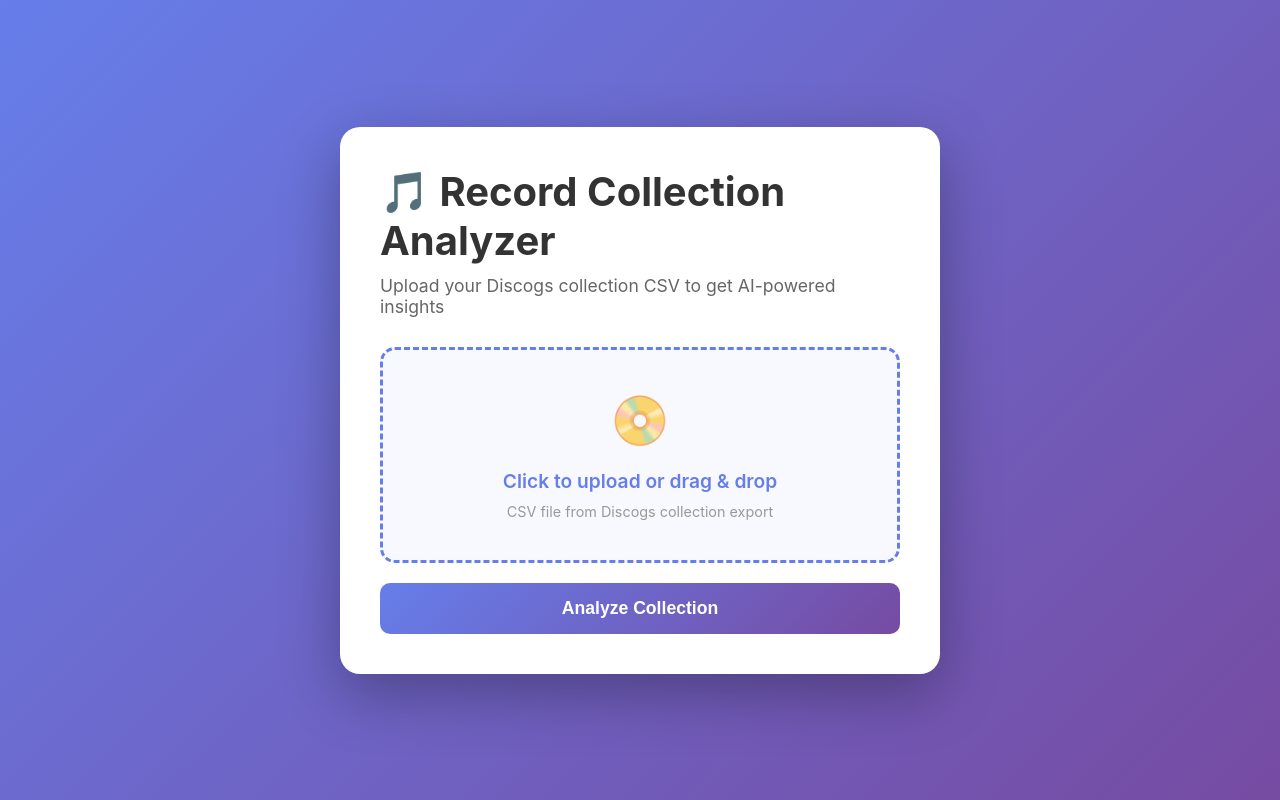
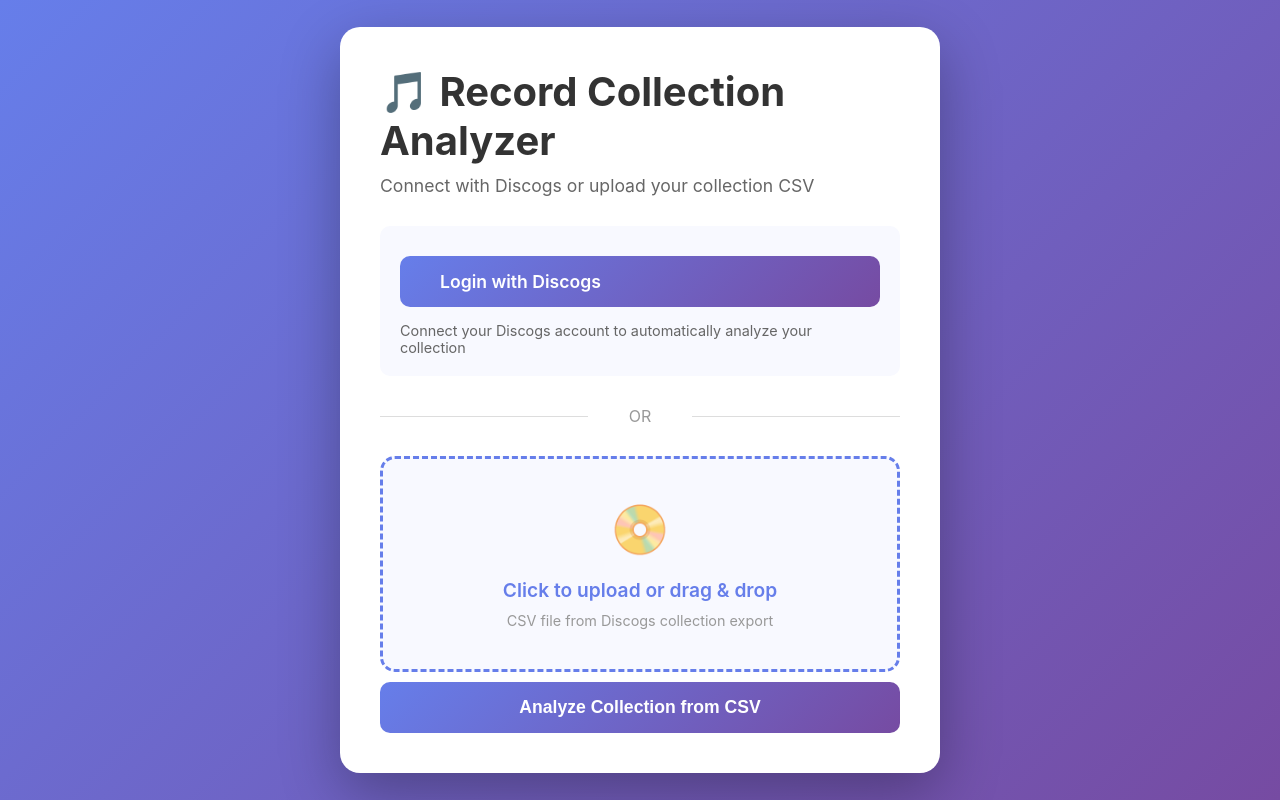
Before and after one commit to kanderson8/vinyl-reporter, a Flask app: page / in a window 1280 px wide. Run offline with Flask 3, Linux system fonts and the light colour scheme.

Commit message:
Add Discogs API integration with OAuth authentication
- Implement OAuth 1.0a authentication flow with Discogs
- Add direct collection fetching from Discogs API
- Replace CSV upload requirement with automatic collection retrieval
- Add session management with cache fallback for OAuth tokens
- Update UI to support Discogs login and report generation
- Add comprehensive error handling and user feedback
- Update README with Discogs API setup instructions
- Clean up debug code and improve code quality

Users can now:
- Login with their Discogs account via OAuth
- Automatically fetch their collection from Discogs API
- Generate AI-powered analysis reports without manual CSV export
- Still use CSV upload as a fallback option

```diff
--- a/app.py
+++ b/app.py
@@ -1,11 +1,12 @@
 import os
 import csv
 import io
-from flask import Flask, render_template, request, jsonify, session
+import time
+from datetime import timedelta
+from flask import Flask, render_template, request, jsonify, session, redirect, url_for
 from openai import OpenAI
 import json
 
-# Try to load .env file if python-dotenv is available
 try:
     from dotenv import load_dotenv
     load_dotenv()
@@ -14,8 +15,15 @@
 
 app = Flask(__name__)
 app.secret_key = os.environ.get('SECRET_KEY', 'dev-secret-key-change-in-production')
+app.permanent_session_lifetime = timedelta(hours=1)
 
-# Initialize OpenAI client lazily
+oauth_token_cache = {}
+
+DISCOGS_CONSUMER_KEY = os.environ.get('DISCOGS_CONSUMER_KEY')
+DISCOGS_CONSUMER_SECRET = os.environ.get('DISCOGS_CONSUMER_SECRET')
+DISCOGS_USER_AGENT = os.environ.get('DISCOGS_USER_AGENT', 'RecordCollectionAnalyzer/1.0')
+DISCOGS_CALLBACK_URL = os.environ.get('DISCOGS_CALLBACK_URL', 'http://localhost:5000/callback')
+
 def get_openai_client():
     """Get or create OpenAI client."""
     api_key = os.environ.get('OPENAI_API_KEY')
@@ -23,17 +31,35 @@
         raise ValueError("OPENAI_API_KEY environment variable is not set")
     return OpenAI(api_key=api_key)
 
+def get_discogs_client():
+    """Get Discogs client with user tokens if available."""
+    try:
+        import discogs_client
+        client = discogs_client.Client(
+            DISCOGS_USER_AGENT,
+            consumer_key=DISCOGS_CONSUMER_KEY,
+            consumer_secret=DISCOGS_CONSUMER_SECRET
+        )
+
+        if session.get('discogs_token') and session.get('discogs_token_secret'):
+            client.set_token(
+                session['discogs_token'],
+                session['discogs_token_secret']
+            )
+
+        return client
+    except ImportError:
+        raise ValueError("discogs-client library not installed. Run: pip install discogs-client")
+
 def parse_discogs_csv(file_content):
     """Parse Discogs CSV file and extract collection data."""
     collection_data = []
     try:
-        # Try to decode if it's bytes
         if isinstance(file_content, bytes):
             file_content = file_content.decode('utf-8')
 
         csv_reader = csv.DictReader(io.StringIO(file_content))
         for row in csv_reader:
-            # Extract relevant fields (Discogs CSV typically has Artist, Album, Label, etc.)
             album_info = {
                 'artist': row.get('Artist', row.get('artist', '')),
                 'album': row.get('Album', row.get('album', row.get('Title', ''))),
@@ -48,12 +74,76 @@
 
     return collection_data
 
+def fetch_collection_from_discogs():
+    """Fetch user's collection from Discogs API."""
+    try:
+        client = get_discogs_client()
+        user = client.identity()
+
+        collection_data = []
+
+        try:
+            folders = user.collection_folders
+        except Exception as e:
+            raise ValueError(f"Could not access collection folders: {str(e)}")
+
+        if not folders or len(folders) == 0:
+            return [], user.username
+
+        for folder in folders:
+            try:
+                releases = folder.releases
+            except Exception as e:
+                continue
+
+            for item in releases:
+                try:
+                    release = item.release
+                    artists = [artist.name for artist in release.artists] if release.artists else []
+                    artist_name = ', '.join(artists) if artists else 'Unknown Artist'
+
+                    genres = release.genres if hasattr(release, 'genres') and release.genres else []
+                    genre = ', '.join(genres) if genres else ''
+
+                    styles = release.styles if hasattr(release, 'styles') and release.styles else []
+                    style = ', '.join(styles) if styles else ''
+
+                    labels = [label.name for label in release.labels] if hasattr(release, 'labels') and release.labels else []
+                    label_name = ', '.join(labels) if labels else ''
+
+                    formats = []
+                    if hasattr(release, 'formats') and release.formats:
+                        for f in release.formats:
+                            if isinstance(f, dict):
+                                formats.append(f.get('name', ''))
+                            elif hasattr(f, 'name'):
+                                formats.append(f.name)
+                    format_str = ', '.join([f for f in formats if f]) if formats else ''
+
+                    album_info = {
+                        'artist': artist_name,
+                        'album': release.title,
+                        'label': label_name,
+                        'year': str(release.year) if release.year else '',
+                        'genre': genre or style,
+                        'format': format_str
+                    }
+                    collection_data.append(album_info)
+
+                    time.sleep(0.25)
+
+                except Exception:
+                    continue
+
+        return collection_data, user.username
+
+    except Exception as e:
+        raise ValueError(f"Error fetching collection from Discogs: {str(e)}")
+
 def analyze_collection_with_llm(collection_data):
     """Use OpenAI to analyze the collection and generate insights."""
-
-    # Prepare collection summary for LLM
     collection_summary = []
-    for item in collection_data[:100]:  # Limit to first 100 for token efficiency
+    for item in collection_data[:100]:
         summary_line = f"{item['artist']} - {item['album']}"
         if item.get('year'):
             summary_line += f" ({item['year']})"
@@ -104,8 +194,150 @@
 
 @app.route('/')
 def index():
-    """Main page with file upload form."""
-    return render_template('index.html')
+    """Main page with Discogs login or file upload."""
+    is_authenticated = bool(session.get('discogs_token') and session.get('discogs_token_secret'))
+    username = session.get('discogs_username', '')
+    return render_template('index.html', is_authenticated=is_authenticated, username=username)
+
+@app.route('/login')
+def login():
+    """Initiate Discogs OAuth flow."""
+    if not DISCOGS_CONSUMER_KEY or not DISCOGS_CONSUMER_SECRET:
+        return jsonify({'error': 'Discogs API credentials not configured'}), 500
+
+    if not DISCOGS_CALLBACK_URL:
+        return jsonify({'error': 'Discogs callback URL not configured'}), 500
+
+    try:
+        session.permanent = True
+
+        client = get_discogs_client()
+        request_token, request_secret, authorize_url = client.get_authorize_url(callback_url=DISCOGS_CALLBACK_URL)
+
+        session['discogs_request_token'] = request_token
+        session['discogs_request_secret'] = request_secret
+
+        oauth_token_cache[request_token] = {
+            'request_secret': request_secret,
+            'timestamp': time.time()
+        }
+
+        session.modified = True
+
+        return redirect(authorize_url)
+    except Exception as e:
+        return jsonify({'error': f'Error initiating login: {str(e)}'}), 500
+
+@app.route('/callback')
+def callback():
+    """Handle OAuth callback from Discogs."""
+    session.permanent = True
+
+    verifier = request.args.get('oauth_verifier')
+    oauth_token = request.args.get('oauth_token')
+
+    if not verifier:
+        error_msg = 'Authorization failed. No verifier received.'
+        if oauth_token:
+            error_msg += f' Received oauth_token: {oauth_token}'
+        return render_template('error.html', message=error_msg), 400
+
+    try:
+        request_token = session.get('discogs_request_token')
+        request_secret = session.get('discogs_request_secret')
+
+        if not request_token or not request_secret:
+            if oauth_token:
+                cached_data = oauth_token_cache.get(oauth_token)
+                if cached_data:
+                    request_token = oauth_token
+                    request_secret = cached_data['request_secret']
+                    oauth_token_cache.clear()
+
+        if not request_token or not request_secret:
+            return render_template('error.html', message='Session expired. Please try logging in again.'), 400
+
+        if oauth_token and oauth_token != request_token:
+            return render_template('error.html', message='Token mismatch. Please try logging in again.'), 400
+
+        import discogs_client
+        client = discogs_client.Client(
+            DISCOGS_USER_AGENT,
+            consumer_key=DISCOGS_CONSUMER_KEY,
+            consumer_secret=DISCOGS_CONSUMER_SECRET
+        )
+
+        try:
+            client.set_token(request_token, request_secret)
+            access_token, access_secret = client.get_access_token(verifier)
+        except Exception as token_error:
+            error_str = str(token_error).lower()
+            if '401' in error_str or 'unauthorized' in error_str:
+                return render_template('error.html', message='Authentication failed. Please check your Discogs API credentials.'), 401
+            elif 'token' in error_str:
+                return render_template('error.html', message='Token error. Please try logging in again.'), 400
+            else:
+                return render_template('error.html', message=f'Error getting access token: {str(token_error)}'), 500
+
+        session['discogs_token'] = access_token
+        session['discogs_token_secret'] = access_secret
+
+        client.set_token(access_token, access_secret)
+        try:
+            user = client.identity()
+            session['discogs_username'] = user.username
+        except Exception:
+            session['discogs_username'] = 'User'
+
+        session.pop('discogs_request_token', None)
+        session.pop('discogs_request_secret', None)
+
+        return redirect(url_for('index'))
+    except Exception as e:
+        error_msg = f'Error completing authentication: {str(e)}'
+        if '401' in str(e) or 'Unauthorized' in str(e):
+            error_msg += '\n\nPlease check your DISCOGS_CONSUMER_KEY and DISCOGS_CONSUMER_SECRET.'
+        elif 'token' in str(e).lower():
+            error_msg += '\n\nPlease try logging in again.'
+        return render_template('error.html', message=error_msg), 500
+
+@app.route('/logout')
+def logout():
+    """Log out from Discogs."""
+    session.pop('discogs_token', None)
+    session.pop('discogs_token_secret', None)
+    session.pop('discogs_username', None)
+    return redirect(url_for('index'))
+
+@app.route('/generate-report', methods=['POST'])
+def generate_report():
+    """Generate report from Discogs collection."""
+    if not session.get('discogs_token') or not session.get('discogs_token_secret'):
+        return jsonify({'error': 'Not authenticated with Discogs'}), 401
+
+    try:
+        collection_data, username = fetch_collection_from_discogs()
+
+        if not collection_data:
+            return jsonify({
+                'error': 'No collection data found. Your Discogs collection appears to be empty, or there was an issue accessing it.'
+            }), 400
+
+        analysis = analyze_collection_with_llm(collection_data)
+
+        session['analysis'] = analysis
+        session['collection_size'] = len(collection_data)
+
+        return jsonify({
+            'success': True,
+            'analysis': analysis,
+            'collection_size': len(collection_data)
+        })
+
+    except ValueError as e:
+        return jsonify({'error': str(e)}), 400
+    except Exception as e:
+        return jsonify({'error': f'Unexpected error: {str(e)}'}), 500
 
 @app.route('/upload', methods=['POST'])
 def upload_file():
@@ -121,17 +353,14 @@
         return jsonify({'error': 'Please upload a CSV file'}), 400
 
     try:
-        # Read and parse CSV
         file_content = file.read()
         collection_data = parse_discogs_csv(file_content)
 
         if not collection_data:
             return jsonify({'error': 'CSV file appears to be empty or invalid'}), 400
 
-        # Analyze with LLM
         analysis = analyze_collection_with_llm(collection_data)
 
-        # Store in session for display
         session['analysis'] = analysis
         session['collection_size'] = len(collection_data)
 
@@ -153,7 +382,7 @@
     collection_size = session.get('collection_size', 0)
 
     if not analysis:
-        return render_template('error.html', message='No analysis found. Please upload a collection first.'), 400
+        return render_template('error.html', message='No analysis found. Please generate a report first.'), 400
 
     return render_template('results.html', analysis=analysis, collection_size=collection_size)
 
--- a/requirements.txt
+++ b/requirements.txt
@@ -2,3 +2,5 @@
 openai>=1.40.0
 python-dotenv==1.0.0
 httpx>=0.27.0
+discogs-client==2.3.0
+requests-oauthlib==2.0.0
--- a/templates/index.html
+++ b/templates/index.html
@@ -42,6 +42,86 @@
             font-size: 1.1em;
         }
 
+        .auth-section {
+            margin-bottom: 30px;
+            padding: 20px;
+            background: #f8f9ff;
+            border-radius: 10px;
+        }
+
+        .auth-info {
+            display: flex;
+            justify-content: space-between;
+            align-items: center;
+            margin-bottom: 15px;
+        }
+
+        .user-info {
+            color: #667eea;
+            font-weight: 600;
+        }
+
+        .btn {
+            background: linear-gradient(135deg, #667eea 0%, #764ba2 100%);
+            color: white;
+            border: none;
+            padding: 12px 30px;
+            border-radius: 10px;
+            font-size: 1em;
+            font-weight: 600;
+            cursor: pointer;
+            text-decoration: none;
+            display: inline-block;
+            transition: transform 0.2s ease;
+        }
+
+        .btn:hover {
+            transform: translateY(-2px);
+            box-shadow: 0 5px 15px rgba(102, 126, 234, 0.4);
+        }
+
+        .btn:disabled {
+            opacity: 0.6;
+            cursor: not-allowed;
+            transform: none;
+        }
+
+        .btn-secondary {
+            background: #6c757d;
+        }
+
+        .btn-large {
+            width: 100%;
+            padding: 15px 40px;
+            font-size: 1.1em;
+            margin-top: 10px;
+        }
+
+        .divider {
+            text-align: center;
+            margin: 30px 0;
+            color: #999;
+            position: relative;
+        }
+
+        .divider::before,
+        .divider::after {
+            content: '';
+            position: absolute;
+            top: 50%;
+            width: 40%;
+            height: 1px;
+            background: #ddd;
+        }
+
+        .divider::before {
+            left: 0;
+        }
+
+        .divider::after {
+            right: 0;
+        }
+
         .upload-area {
             border: 3px dashed #667eea;
             border-radius: 15px;
@@ -81,31 +161,6 @@
         .upload-hint {
             color: #999;
             font-size: 0.9em;
-        }
-
-        button {
-            background: linear-gradient(135deg, #667eea 0%, #764ba2 100%);
-            color: white;
-            border: none;
-            padding: 15px 40px;
-            border-radius: 10px;
-            font-size: 1.1em;
-            font-weight: 600;
-            cursor: pointer;
-            margin-top: 20px;
-            width: 100%;
-            transition: transform 0.2s ease;
-        }
-
-        button:hover {
-            transform: translateY(-2px);
-            box-shadow: 0 5px 15px rgba(102, 126, 234, 0.4);
-        }
-
-        button:disabled {
-            opacity: 0.6;
-            cursor: not-allowed;
-            transform: none;
         }
 
         .loading {
@@ -150,17 +205,43 @@
 <body>
     <div class="container">
         <h1>🎵 Record Collection Analyzer</h1>
-        <p class="subtitle">Upload your Discogs collection CSV to get AI-powered insights</p>
+        <p class="subtitle">Connect with Discogs or upload your collection CSV</p>
+
+        {% if is_authenticated %}
+        <div class="auth-section">
+            <div class="auth-info">
+                <span class="user-info">Logged in as: {{ username }}</span>
+                <a href="/logout" class="btn btn-secondary">Logout</a>
+            </div>
+            <button id="generateReportBtn" class="btn btn-large">Generate Report from Discogs</button>
+            <div class="loading" id="reportLoading">
+                <div class="spinner"></div>
+                <p>Fetching your collection from Discogs... This may take a moment.</p>
+            </div>
+            <div class="error" id="reportError"></div>
+        </div>
+
+        <div class="divider">OR</div>
+        {% else %}
+        <div class="auth-section">
+            <a href="/login" class="btn btn-large">Login with Discogs</a>
+            <p style="margin-top: 15px; color: #666; font-size: 0.9em;">
+                Connect your Discogs account to automatically analyze your collection
+            </p>
+        </div>
+
+        <div class="divider">OR</div>
+        {% endif %}
 
         <form id="uploadForm">
             <div class="upload-area" id="uploadArea">
                 <div class="upload-icon">📀</div>
                 <div class="upload-text">Click to upload or drag & drop</div>
                 <div class="upload-hint">CSV file from Discogs collection export</div>
-                <input type="file" id="fileInput" name="file" accept=".csv" required>
+                <input type="file" id="fileInput" name="file" accept=".csv">
             </div>
 
-            <button type="submit" id="submitBtn">Analyze Collection</button>
+            <button type="submit" id="submitBtn" class="btn btn-large">Analyze Collection from CSV</button>
 
             <div class="error" id="errorMsg"></div>
 
@@ -178,6 +259,45 @@
         const submitBtn = document.getElementById('submitBtn');
         const loading = document.getElementById('loading');
         const errorMsg = document.getElementById('errorMsg');
+
+        {% if is_authenticated %}
+        const generateReportBtn = document.getElementById('generateReportBtn');
+        const reportLoading = document.getElementById('reportLoading');
+        const reportError = document.getElementById('reportError');
+
+        generateReportBtn.addEventListener('click', async () => {
+            generateReportBtn.disabled = true;
+            reportLoading.classList.add('active');
+            reportError.classList.remove('active');
+
+            try {
+                const response = await fetch('/generate-report', {
+                    method: 'POST',
+                    headers: {
+                        'Content-Type': 'application/json'
+                    }
+                });
+
+                const data = await response.json();
+
+                if (response.ok && data.success) {
+                    window.location.href = '/results';
+                } else {
+                    showReportError(data.error || 'An error occurred');
+                }
+            } catch (error) {
+                showReportError('Network error: ' + error.message);
+            } finally {
+                reportLoading.classList.remove('active');
+                generateReportBtn.disabled = false;
+            }
+        });
+
+        function showReportError(message) {
+            reportError.textContent = message;
+            reportError.classList.add('active');
+        }
+        {% endif %}
 
         // Click to upload
         uploadArea.addEventListener('click', () => fileInput.click());
```
Also changed, not shown: templates/error.html (+8 -0 lines), README.md.
